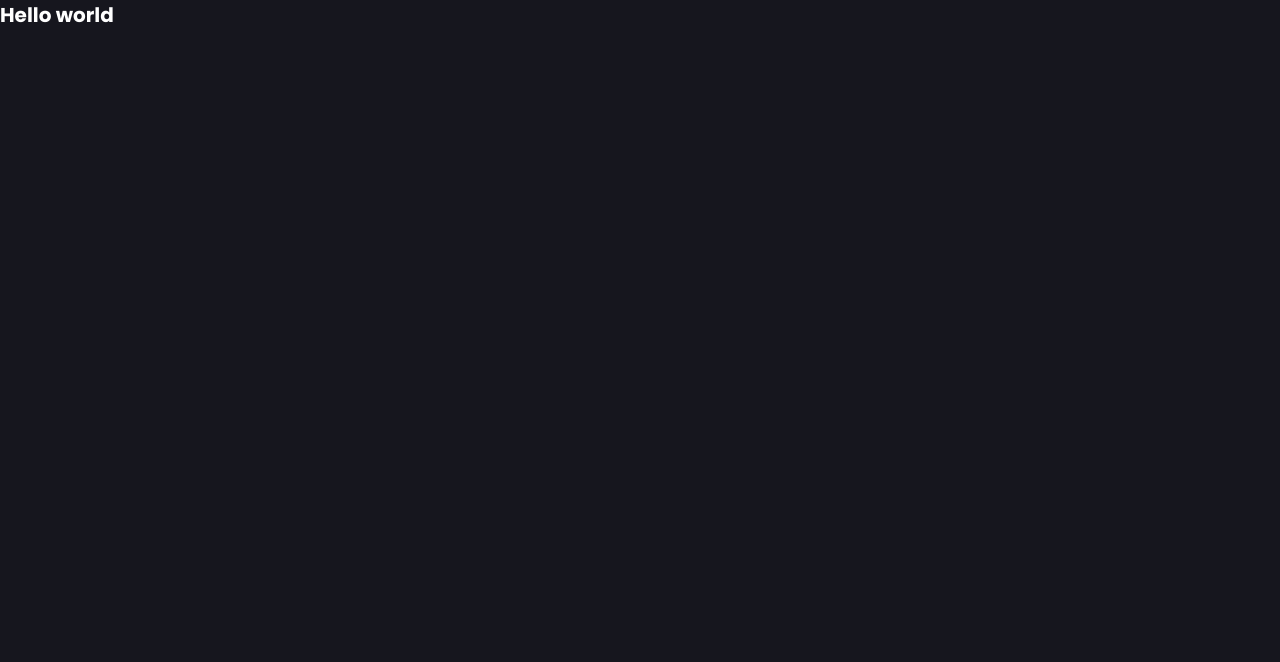
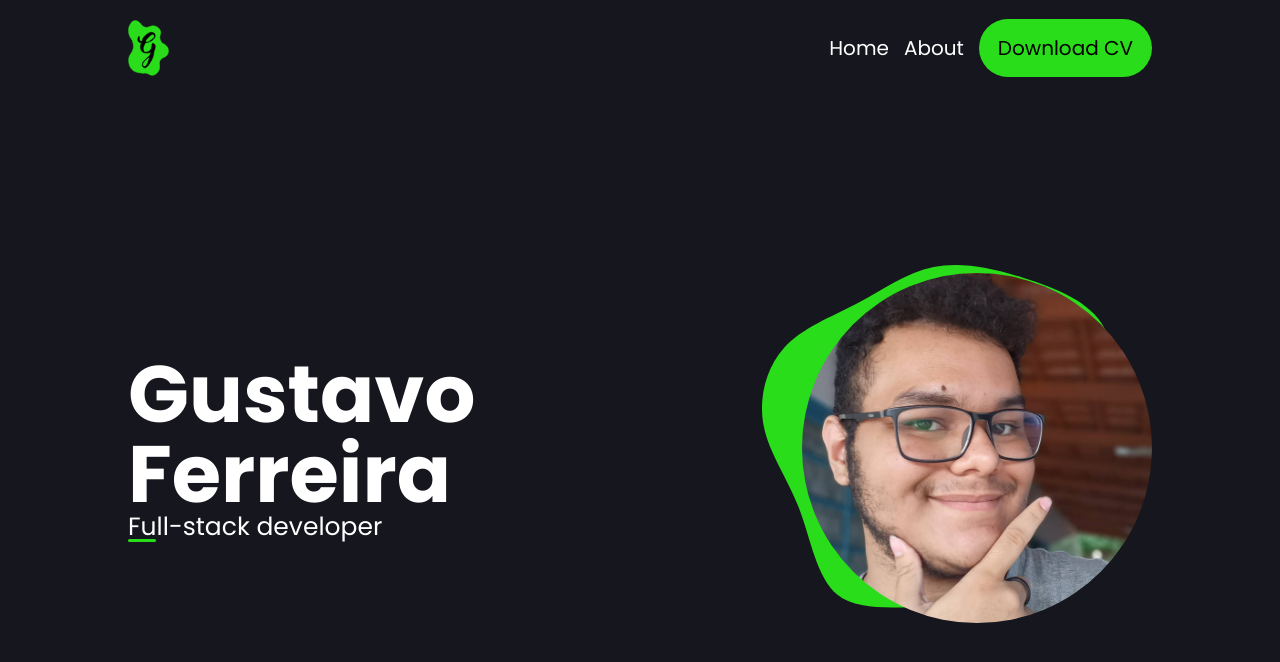
Before and after one commit to Gusta-snt/portfolio-v2, a React (Vite) app: page / in a window 1280 px wide. Shown: the top 662 px of the page. Built offline with nearby package versions, Linux system fonts and the light colour scheme.

Commit message:
Create Home

```diff
--- a/src/App.jsx
+++ b/src/App.jsx
@@ -1,10 +1,14 @@
+import Header from './components/Header'
+import Main from './components/Main'
+
 import './App.css'
 
 function App() {
 
   return (
     <div className="app">
-        <h1>Hello world</h1>
+        <Header />
+	<Main />
     </div>
   )
 }
--- /dev/null
+++ b/src/components/Home/index.jsx
@@ -0,0 +1,21 @@
+import profile from './../../assets/profile.jpg'
+import profileBlob from './../../assets/profile-blob.svg'
+
+import './style.css'
+
+function Home() {
+    return (
+        <section>
+	    <div id="texts">
+		<h1>Gustavo<br/>Ferreira</h1>
+	        <p><span>Fu</span>ll-stack developer</p>
+	    </div>
+	    <div id="image">
+	        <img src={profile} alt="Profile image." id="profile"/>
+	        <img src={profileBlob} id="blob" />
+	    </div>
+        </section>
+    )
+}
+
+export default Home
--- /dev/null
+++ b/src/components/Home/style.css
@@ -0,0 +1,58 @@
+section {
+    height: calc(100vh - 96px);
+    width: 100%;
+    display: flex;
+    justify-content: space-between;
+    padding: 0px 10%;
+}
+
+#texts {
+    display: flex;
+    flex-direction: column;
+    justify-content: center;
+}
+
+h1 {
+    font-weight: 700;
+    font-size: 80px;
+    line-height: 80px;
+}
+
+p {
+    font-size: 25px;
+    line-height: 25px;
+    display: flex;
+}
+
+span::after {
+    content: "";
+    background-color: var(--primary);
+    height: 3px;
+    width: 28px;
+    display: block;
+    border-radius: 10px;
+
+}
+
+#blob, #profile {
+    max-width: 350px;
+}
+
+#image {
+    position: relative;
+    display: flex;
+    align-items: center;
+}
+
+#profile {
+    border-radius: 50%;
+    position: relative;
+    z-index: 1;
+}
+
+#blob {
+    position: absolute;
+    top: 24%;
+    right: 40px;
+    z-index: 0;
+}
--- /dev/null
+++ b/src/components/Main/index.jsx
@@ -0,0 +1,12 @@
+import './style.css'
+import Home from './../Home'
+
+function Main() {
+    return (
+        <main>
+            <Home />
+        </main>
+    )
+}
+
+export default Main
--- /dev/null
+++ b/src/components/Main/style.css
@@ -0,0 +1 @@
+/* Your CSS goes here :) */
```
Also changed, not shown: src/assets/profile-blob.svg (added), src/assets/profile.jpg (added).
